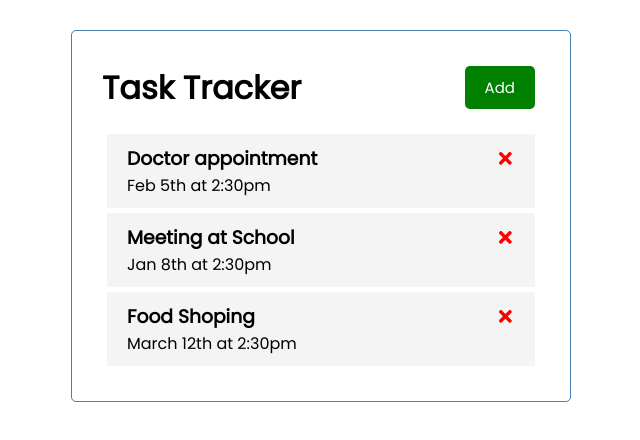
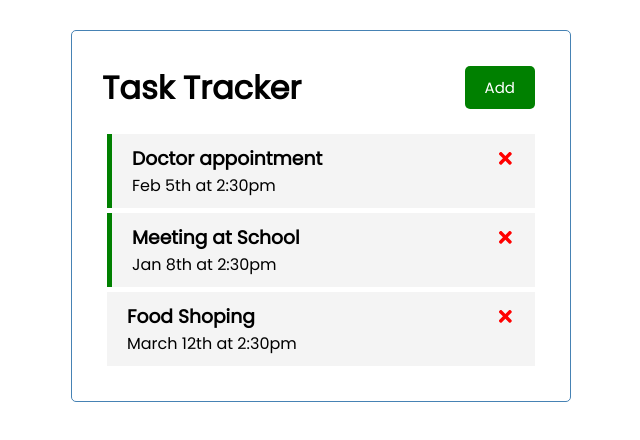
Before and after one commit to dataskeptic/Task-Tracker-with-React, a React (Create React App) app: page / in a window 1280 px wide. Shown: the top 440 px of the page, without its empty margins (319-959 px from the left). Built offline with nearby package versions, Linux system fonts and the light colour scheme.

Commit message:
reminder

```diff
--- a/src/App.js
+++ b/src/App.js
@@ -26,17 +26,28 @@
 ])
 
 // Delete Task
-
 const deleteTask = (id) => {
   setTasks(tasks.filter((task) => task.id !== id ))
+}
+
+// Toggle Reminder
+const toggleReminder = (id) => {
+  setTasks(tasks.map((task) =>
+      task.id === id
+        ? { ...task, reminder: !task.reminder } : task
+    )
+  )
 }
 
 
   return (
     <div className="container">
         <Header />
-        {tasks.length > 0 ? <Tasks tasks={tasks}
-        onDelete={deleteTask}/> : 'No Tasks to show'}
+      {tasks.length > 0 ? (
+        <Tasks tasks={tasks}
+          onDelete={deleteTask} onToggle={toggleReminder} />
+      ) : (
+          'No Tasks to show')}
     </div>
   )
 }
--- a/src/components/Task.js
+++ b/src/components/Task.js
@@ -1,8 +1,10 @@
 import { FaTimes } from 'react-icons/fa'
 
-const Task = ({ task, onDelete }) => {
+const Task = ({ task, onDelete, onToggle }) => {
     return (
-        <div className='task'>
+        <div className={`task ${task.reminder ?
+            'reminder' :'' }`}
+        onDoubleClick={() => onToggle(task.id)}>
             <h3>
                 {task.text}{' '}
                 <FaTimes
--- a/src/components/Tasks.js
+++ b/src/components/Tasks.js
@@ -1,11 +1,15 @@
 import Task from './Task'
 
-const Tasks = ({ tasks, onDelete }) => {
+const Tasks = ({ tasks, onDelete, onToggle }) => {
 
     return (
         <>
          {tasks.map((task) => (
-            < Task key={task.id}  task={task} onDelete={onDelete} />
+            < Task
+                key={task.id}
+                task={task}
+                onDelete={onDelete}
+                onToggle={onToggle}  />
          ))}
         </>
     )
```
